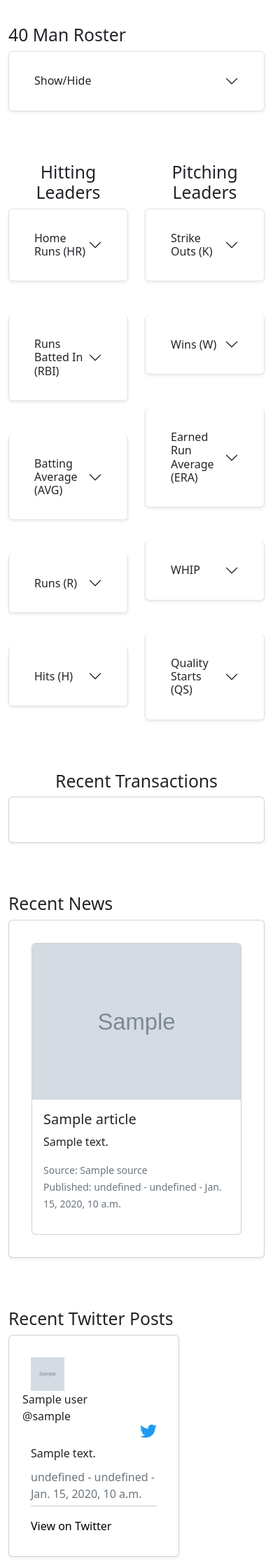
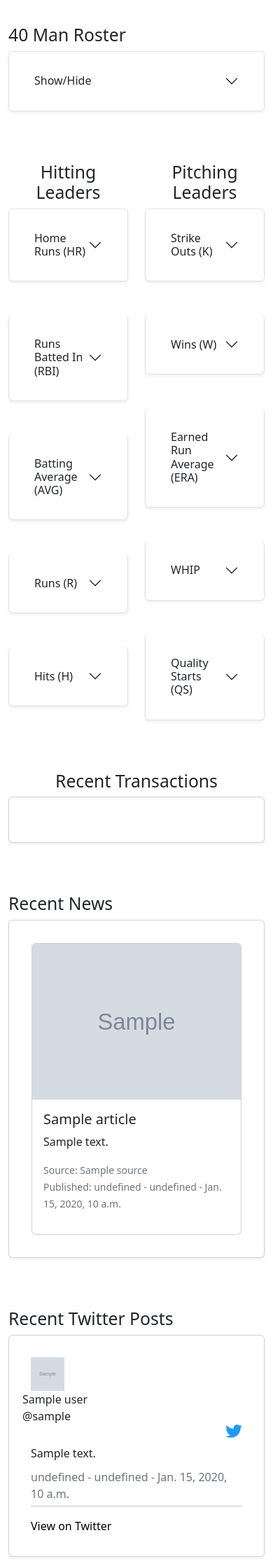
Before and after one commit to chctaylor/baseball, a Django app: page /team/Texas_Rangers in a window 390 px wide. Shown: the part 1040-3280 px from the top of the page at 70% size. Run offline with Django 4.2, Linux system fonts and the light colour scheme; data comes from the database, SQL or seed files in the repository; both versions use the stored data as it was after the commit; grey boxes marked "Sample" are stand-in pictures; a database or web service that is not in the repository returns one stand-in record (values such as "Sample title"); data that the repository does not hold is empty; some libraries are stand-ins or nearby versions.

Commit message:
Mobile friendly changes for twitter cards on profile, player, and team pages. Created logo for navbar and footer.

```diff
--- a/baseball/baseball/static/baseball/styles.css
+++ b/baseball/baseball/static/baseball/styles.css
@@ -52,14 +52,12 @@
     top: 25%;
 }
 
-
-
 /* Footer */
 
 body {
     min-height: 100vh;
     position: relative;
-    padding-bottom: 300px;
+    padding-bottom: 350px;
     background-color: rgb(255, 255, 255);
 }
 
--- a/baseball/baseball/templates/baseball/footer.html
+++ b/baseball/baseball/templates/baseball/footer.html
@@ -3,6 +3,12 @@
 <div>
     <footer class="myFooter">
         <div class="container">
+            <div class="row">
+                <div class="col">
+                    <img src="{% static 'baseball/images/logos/DugoutDigest3.png' %}" class="card_img" height="32" width="300">
+                </div>
+            </div>
+            <br>
             <div class="row">
                 <div class="col">
                     <h5 style="text-decoration: underline;">Sources</h5>
--- a/baseball/baseball/templates/baseball/navbar.html
+++ b/baseball/baseball/templates/baseball/navbar.html
@@ -1,8 +1,10 @@
 <!-- Bootstrap Navigation Bar -->
+
+{% load static %}
 
 <nav class="navbar navbar-expand-lg bg-light">
     <div class="container-fluid">
-      <a class="navbar-brand" href="{% url 'index' %}">Navbar</a>
+      <a class="navbar-brand" href="{% url 'index' %}"><img src="{% static 'baseball/images/logos/DugoutDigest4.png' %}" class="card_img" height="20" width="175"></a>
       <button class="navbar-toggler" type="button" data-bs-toggle="collapse" data-bs-target="#navbarSupportedContent" aria-controls="navbarSupportedContent" aria-expanded="false" aria-label="Toggle navigation">
         <span class="navbar-toggler-icon"></span>
       </button>
--- a/baseball/baseball/templates/baseball/team.html
+++ b/baseball/baseball/templates/baseball/team.html
@@ -480,24 +480,24 @@
                     <div class="col">
                         <!-- Creating Twitter Cards -->
                         {% for tweet in team_mlb_tweets.data %}
-                            <div class="col-8">
+                            <div class="col-md-8">
                                 <div class="card shadow-sm p-3 mb-5 bg-body rounded">
                                     <div class="container" style="padding: 15px 15px;">
                                         <div class="row" style="padding-bottom: 10px;">
                                             <!-- Populating User Info -->
                                             {% for user in team_mlb_tweets.includes.users %}
                                                 {% if user.id == tweet.author_id %}
-                                                    <div class="col-lg-2">
+                                                    <div class="col-sm-2">
                                                         <img src="{{ user.profile_image_url }}" style="height: 48px; width: 48px;">
                                                     </div>
-                                                    <div class="col-lg" style="padding-left: 0;">
+                                                    <div class="col-sm" style="padding-left: 0;">
                                                         <div>{{ user.name }}</div>
                                                         <div>@{{ user.username }}</div>
                                                     </div>
                                                 {% endif %}
                                             {% endfor %}
                                             <!-- Twitter Logo -->
-                                            <div class="col-lg">
+                                            <div class="col-sm-1">
                                                 <a href="https://twitter.com/"><img src="{% static 'baseball/images/logos/Twitter_Logo_Blue.png' %}" class="card_img" style="float: right;" height="19.22" width="23.65"></a>
                                             </div>
                                         </div>
```
Also changed, not shown: baseball/baseball/templates/baseball/player.html (+4 -4 lines), baseball/baseball/templates/baseball/profile.html (+8 -8 lines), baseball/baseball/static/baseball/images/logos/DugoutDigest.png (added), baseball/baseball/static/baseball/images/logos/DugoutDigest2.png (added), baseball/baseball/static/baseball/images/logos/DugoutDigest3.png (added), baseball/baseball/static/baseball/images/logos/DugoutDigest4.png (added), baseball/db.sqlite3, 6 other files.
